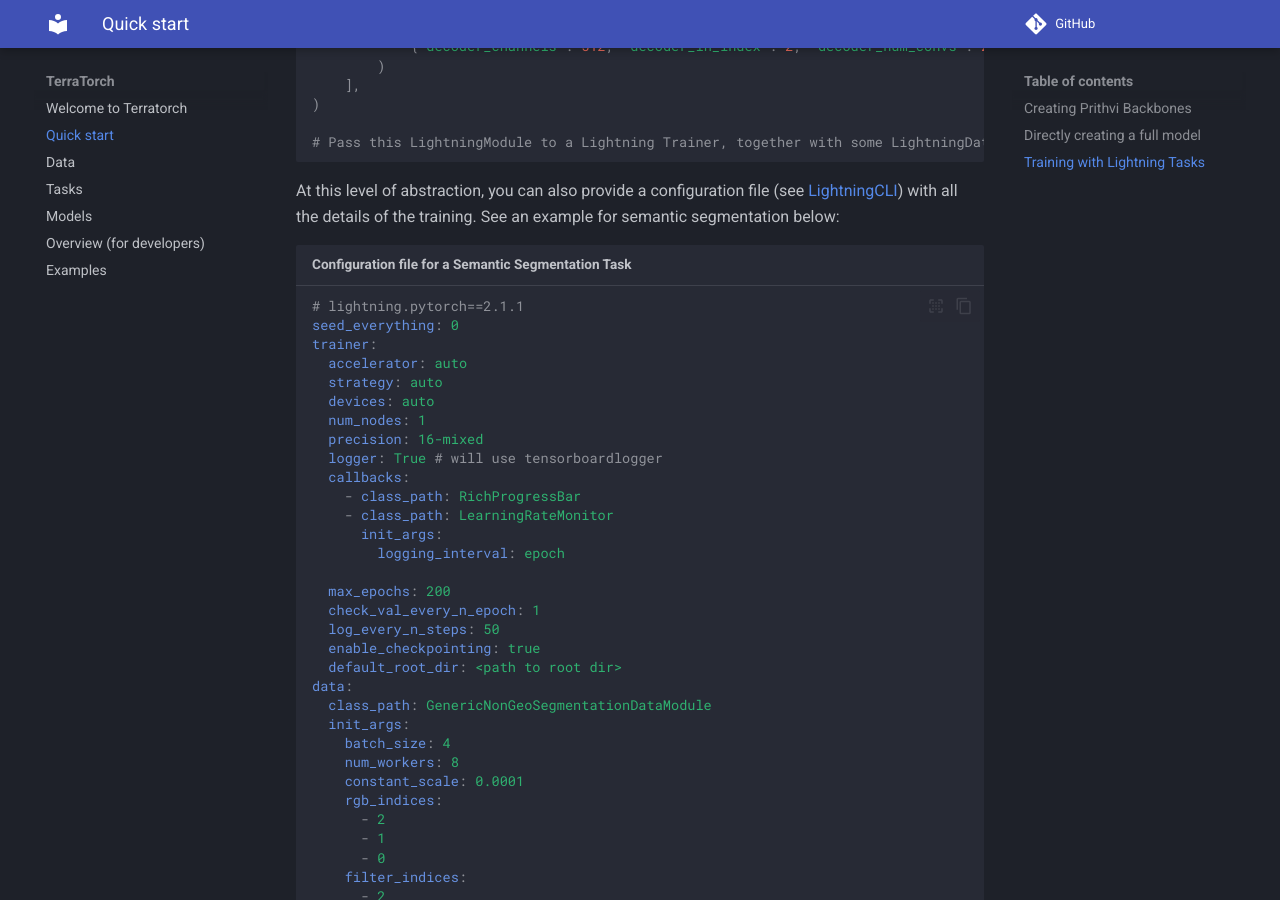
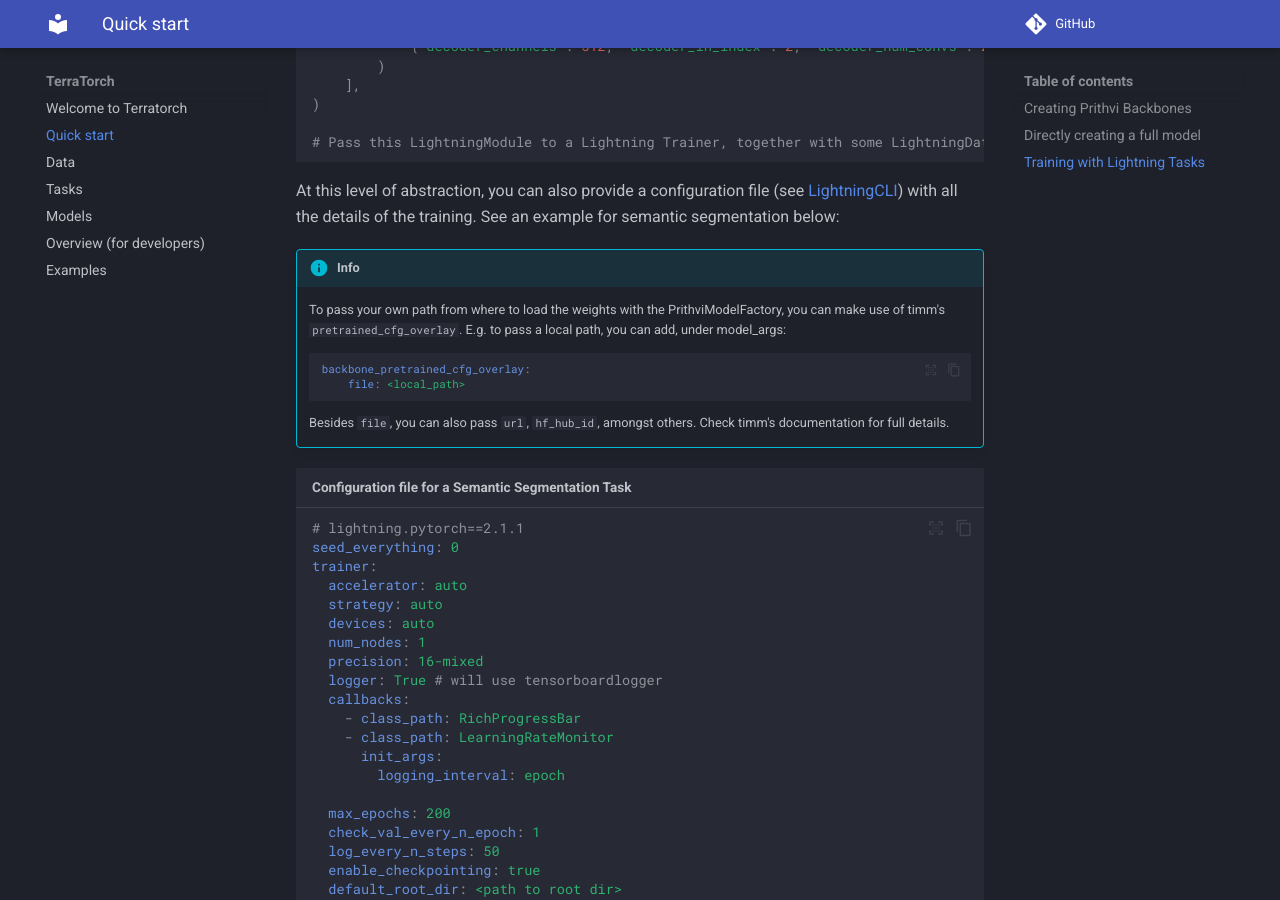
Before and after one commit to IBM/terratorch, an MkDocs documentation site: the page built from docs/quick_start.md, in a window 1280 px wide and 900 px high, scrolled down 2258 px. Built offline with MkDocs 1.6.1 and Material for MkDocs 9.7.7, drawn with Linux system fonts in a browser that asks for light colours; comment, search, counter and statistics services are not loaded.

Commit message:
add model loading instructions to docs
Signed-off-by: Carlos Gomes <carlos.gomes@ibm.com>

````diff
--- a/docs/quick_start.md
+++ b/docs/quick_start.md
@@ -104,6 +104,17 @@ task = PixelwiseRegressionTask(
 ```
 
 At this level of abstraction, you can also provide a configuration file (see [LightningCLI](https://lightning.ai/docs/pytorch/stable/cli/lightning_cli.html#lightning-cli)) with all the details of the training. See an example for semantic segmentation below:
+
+!!! info
+
+    To pass your own path from where to load the weights with the PrithviModelFactory, you can make use of timm's `pretrained_cfg_overlay`.
+    E.g. to pass a local path, you can add, under model_args:
+
+    ```yaml
+    backbone_pretrained_cfg_overlay:
+        file: <local_path>
+    ```
+    Besides `file`, you can also pass `url`, `hf_hub_id`, amongst others. Check timm's documentation for full details.
 
 ```yaml title="Configuration file for a Semantic Segmentation Task"
 # lightning.pytorch==2.1.1
````
Also changed, not shown: docs/models.md (+7 -0 lines).
